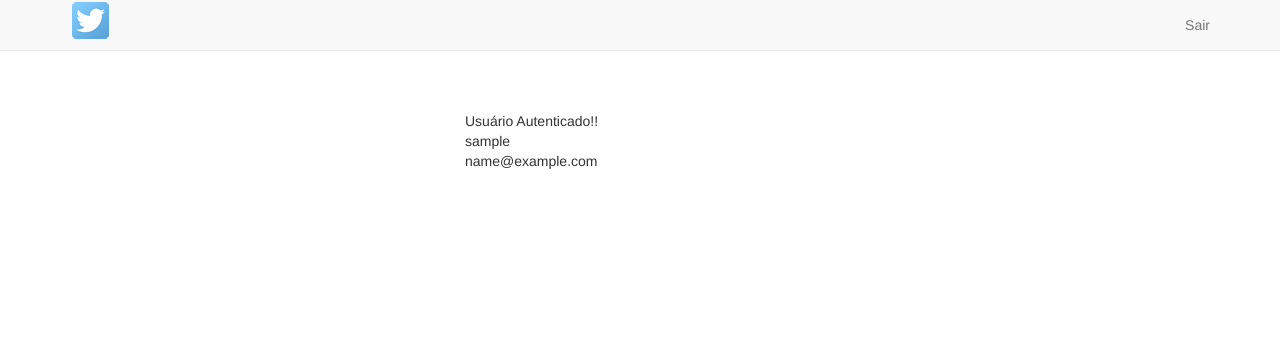
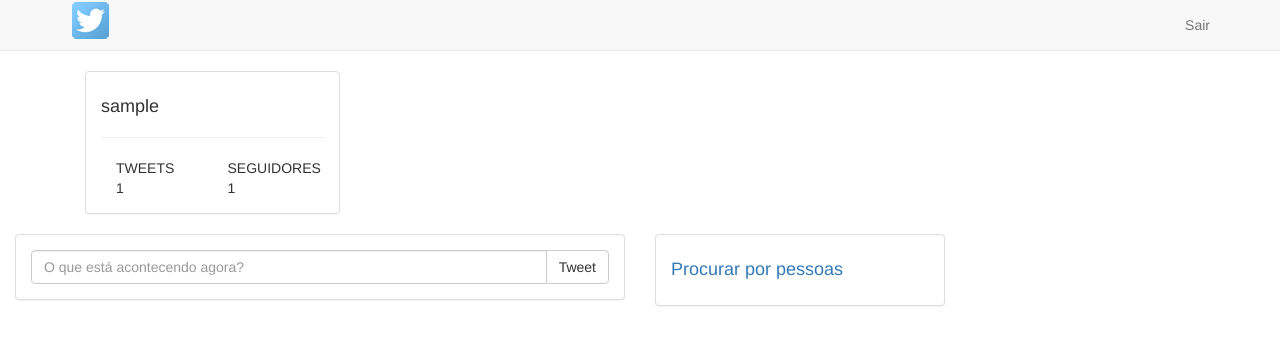
Before and after one commit to MathiTz/clone-twitter, a PHP site: page /home.php in a window 1280 px wide. Shown: the top 345 px of the page. Run offline with PHP 8.4, Linux system fonts and the light colour scheme; the visitor is signed in with stand-in values (Sample User, id 1).

Commit message:
Implementando página home

```diff
--- a/home.php
+++ b/home.php
@@ -49,26 +49,44 @@ if(!isset($_SESSION['usuario']))
 
 
 	    <div class="container">
+	    	<div class="col-md-3">
+					<div class="panel panel-default">
+						<div class="panel-body">
+							<h4><?= $_SESSION['usuario'] ?></h4>
 
-	    	<br /><br />
+							<hr>
+							<div class="col-md-6">
+								TWEETS <br> 1
+							</div>
+							<div class="col-md-6">
+								SEGUIDORES <br> 1
+							</div>
 
-	    	<div class="col-md-4"></div>
-	    	<div class="col-md-4">
-                Usuário Autenticado!!
-                <br>
-                <?= $_SESSION['usuario'] ?>
-                <br>
-                <?= $_SESSION['email'] ?>
+						</div>
+						</div>
+					</div>
+				</div>
+	    	<div class="col-md-6">
+                <div class="panel panel-default">
+									<div class="panel-body">
+										<div class="input-group">
+											<input type="text" class="form-control" placeholder="O que está acontecendo agora?" maxlenght="140" />
+											<span class="input-group-btn">
+												<button class="btn btn-default" type="button">Tweet</button>
+											</span>
+										</div>
+									</div>
+								</div>
+								</div>
+			</div>
+			<div class="col-md-3">
+				<div class="panel panel-default">
+					<div class="panel-body">
+						<h4><a href="#">Procurar por pessoas</a></h4>
+					</div>
 
+				</div>
 			</div>
-			<div class="col-md-4"></div>
-
-			<div class="clearfix"></div>
-			<br />
-			<div class="col-md-4"></div>
-			<div class="col-md-4"></div>
-			<div class="col-md-4"></div>
-
 		</div>
 
 
```
